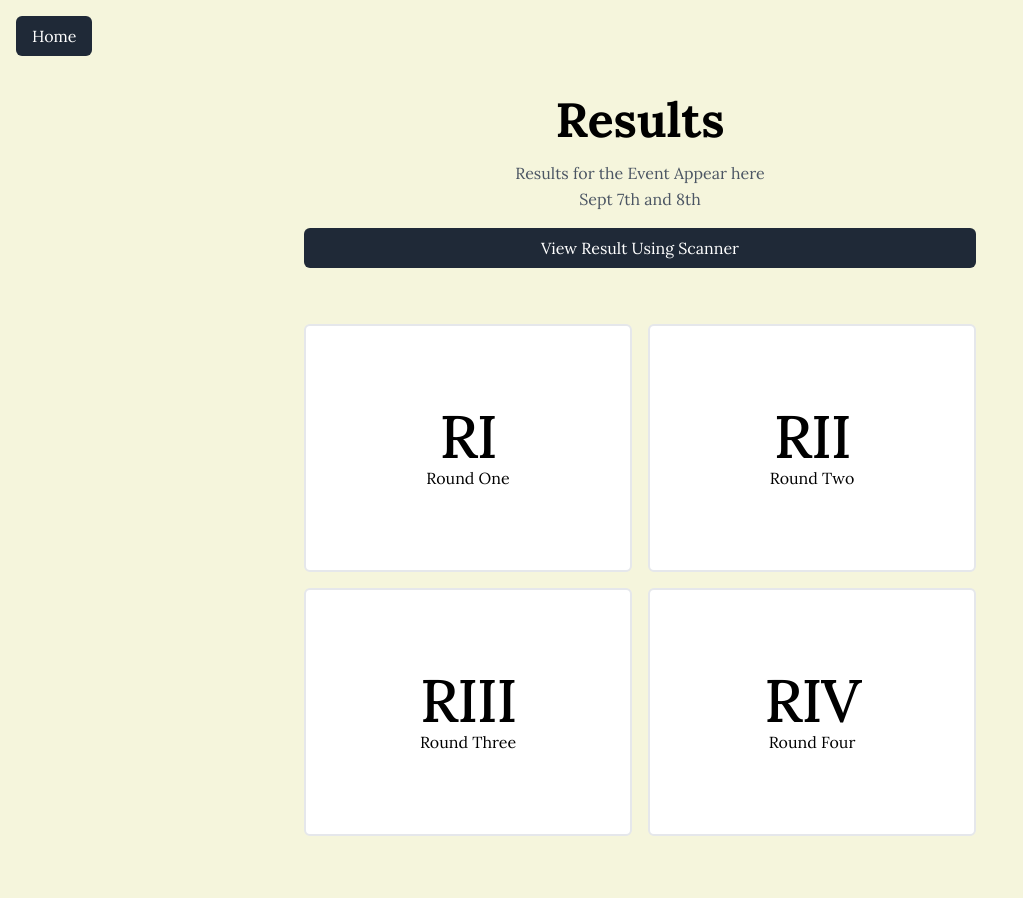
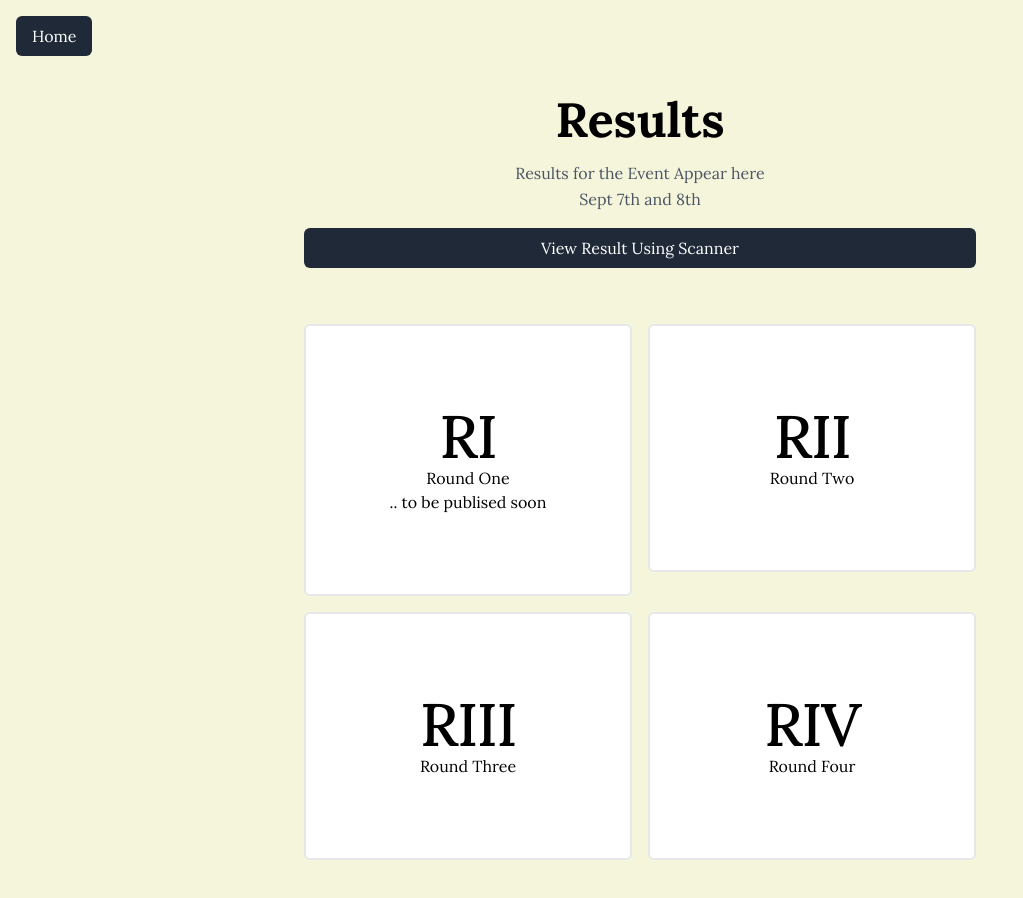
Before and after one commit to SX3C/sxcsf, a React (Create React App) app: page /results in a window 1280 px wide. Shown: the top 898 px of the page, without its empty margins (0-1023 px from the left). Built offline with nearby package versions, Linux system fonts and the light colour scheme.

Commit message:
chore: add to be published soon text

```diff
--- a/src/pages/Results.js
+++ b/src/pages/Results.js
@@ -32,12 +32,12 @@ export default function Results() {
           </Link>
 
 
-
           <div class="grid gap-4 grid-cols-2 mt-14">
             <Link to="/results/1">
               <div class="overflow-hidden bg-white border-2  border-gray-200 rounded-md py-20 text-center">
                 <p class="text-6xl font-medium tracking-tight">RI</p>
                 <p>Round One</p>
+                <p>.. to be publised soon </p>
               </div>
             </Link>
 
```
